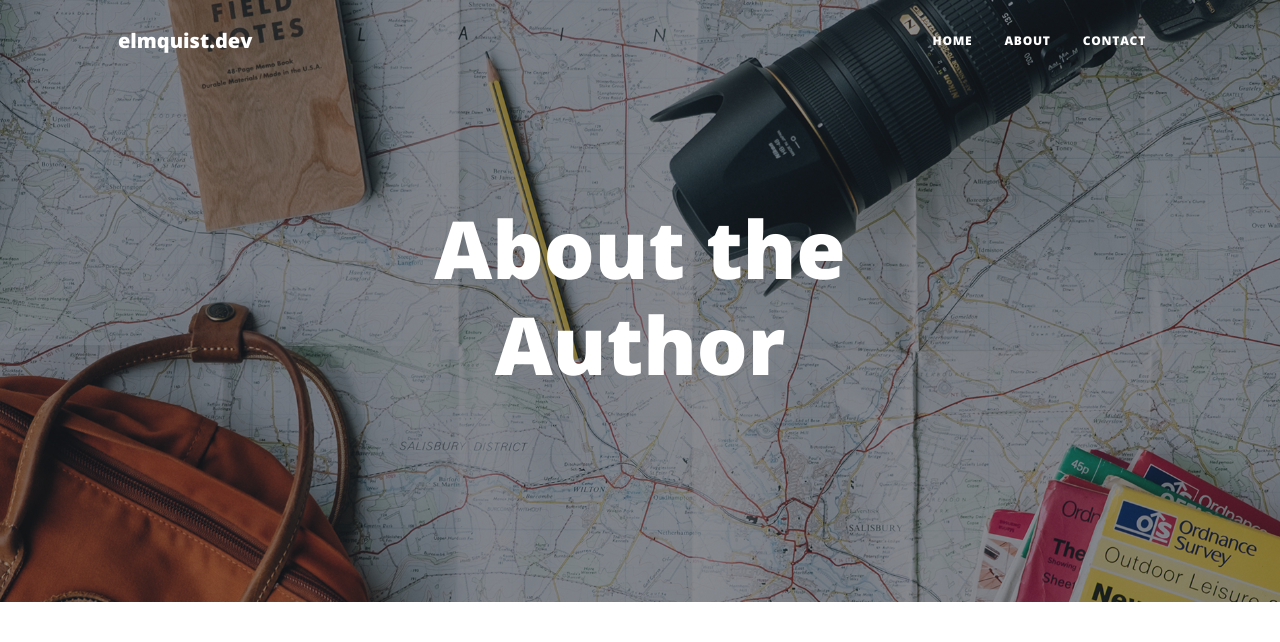
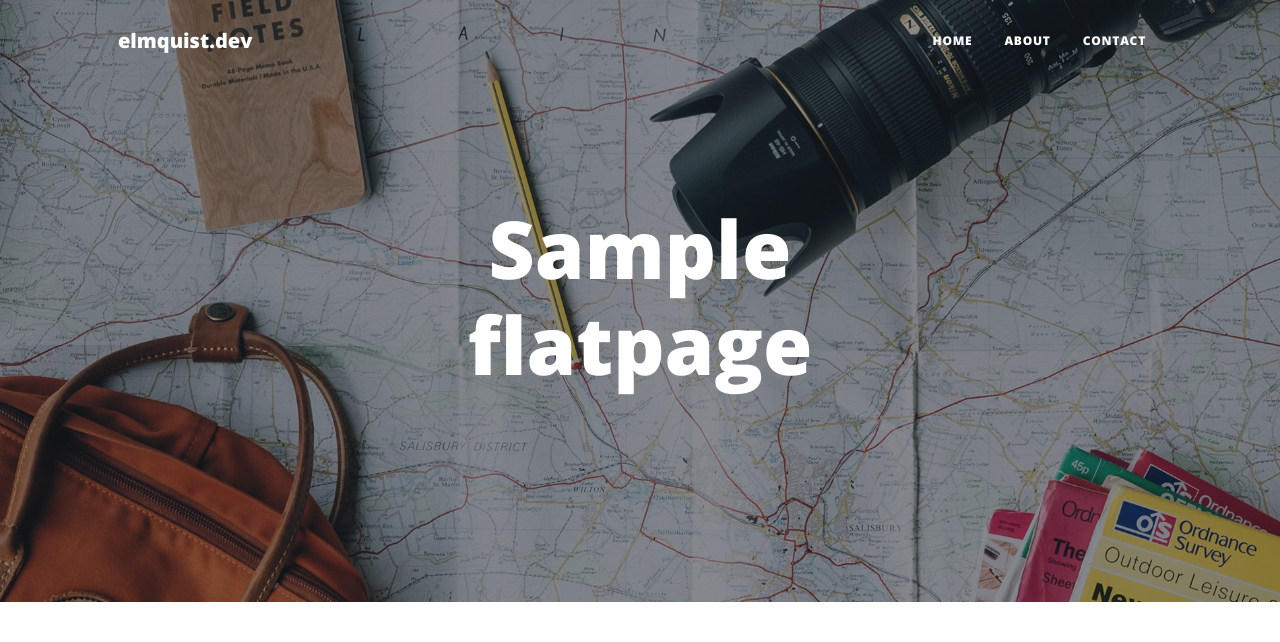
Before and after one commit to elmq0022/blog, a Django app: template apps/templates/flatpages/default.html in a window 1280 px wide. Shown: the top 642 px of the page. Run offline with Django 5.2, Linux system fonts and the light colour scheme; the template is opened without the code that fills it: most values are stand-ins (such as "Sample title", 1, 10 or a date in 2020); data that the repository does not hold is empty; parts of the project's set-up code (start-up, migrations or seed data) failed here and were passed over; some libraries are stand-ins or nearby versions.

Commit message:
Uses flatpages.title object in the template instead of hardcoding

```diff
--- a/apps/templates/flatpages/default.html
+++ b/apps/templates/flatpages/default.html
@@ -1,7 +1,7 @@
 {% extends "base.html" %}
 {% load static %}
 
-{% block page_title %} About the Author {% endblock %}
+{% block page_title %} {{ flatpage.title }}{% endblock %}
 {% block page_subtitle %}{% endblock %}
 {% block page_image %}{% static 'assets/img/about-bg.jpg' %}{% endblock %}
 
```
